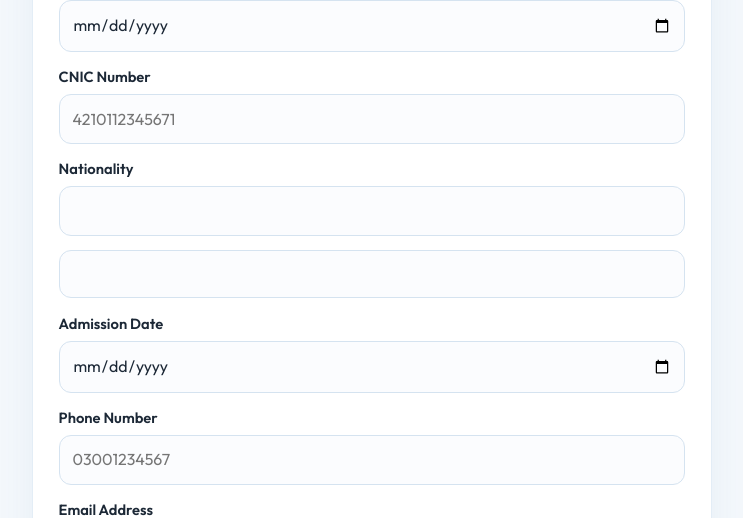
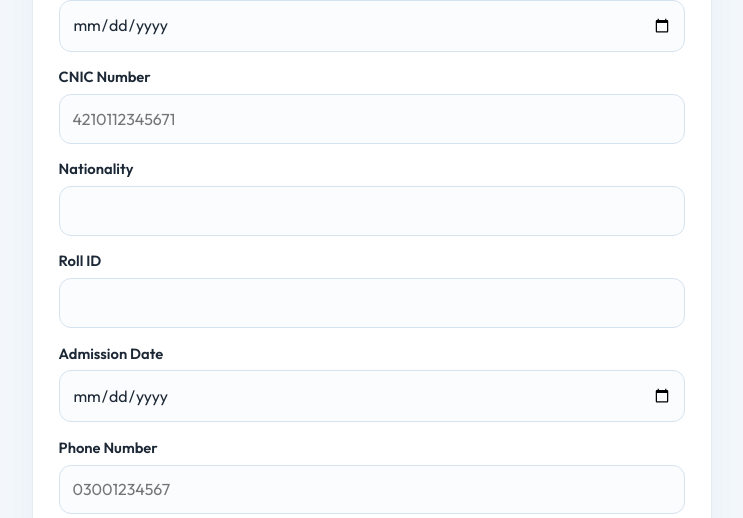
Before and after one commit to RehanRehnova/Documentations-Portal, a Flask app: page / in a window 1280 px wide. Shown: the part 611-1129 px from the top of the page, without its empty margins (268-1011 px from the left). Run offline with Flask 3, Linux system fonts and the light colour scheme.

Commit message:
Update form.html

```diff
--- a/templates/form.html
+++ b/templates/form.html
@@ -59,7 +59,7 @@
   </div>
 
   <div class="field">
-    <label Roll ID</label>
+    <label for="admission_id">Roll ID</label>
     <input id="admission_id" name="admission_id" value="{{ data.admission_id }}" maxlength="40" required aria-invalid="{{ 'true' if errors.admission_id else 'false' }}">
     {% if errors.admission_id %}<p class="error" role="alert">{{ errors.admission_id }}</p>{% endif %}
   </div>
```
